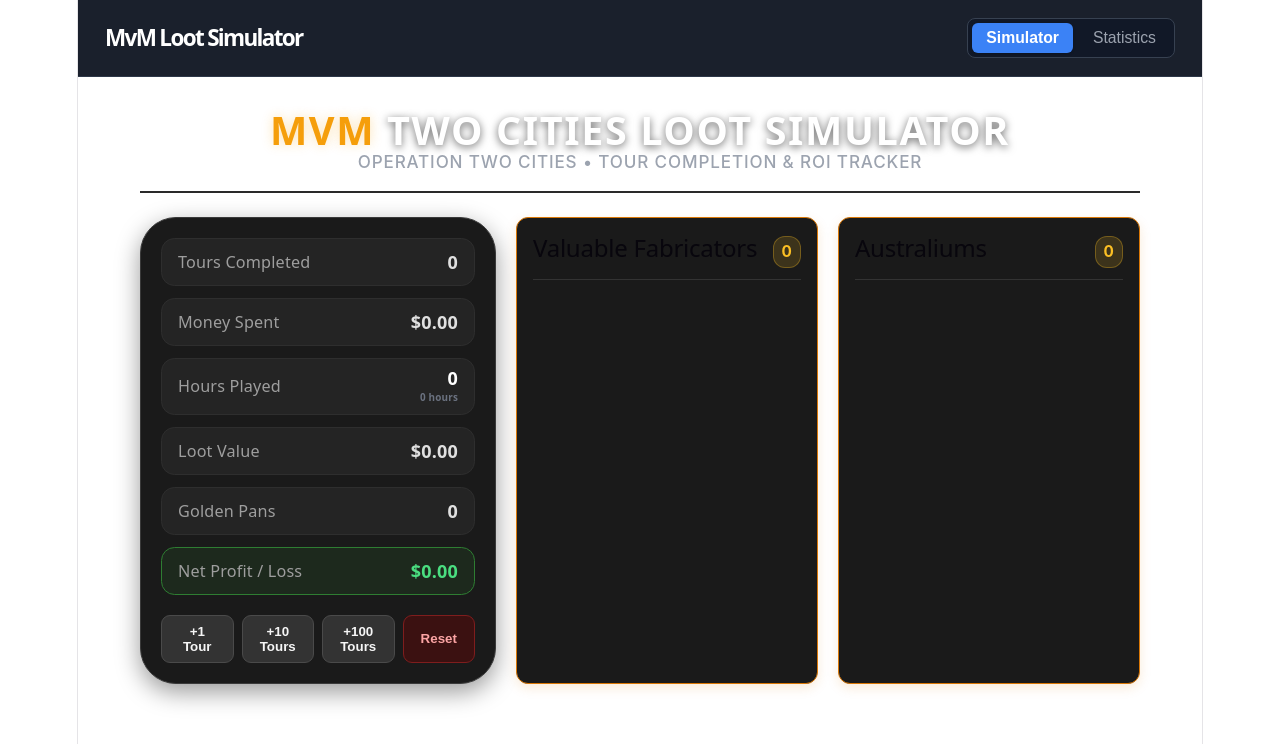
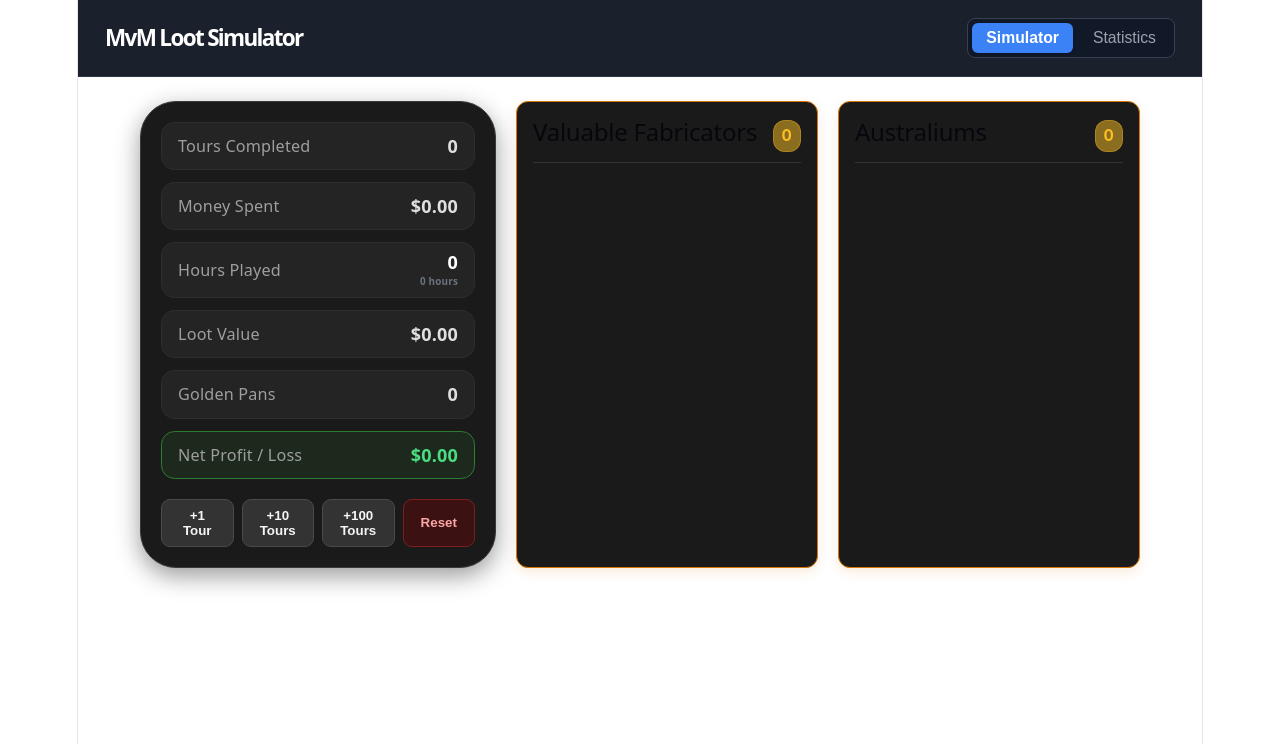
Before and after one commit to MattCumbo99/tf2-mvm-loot-simulator-tc, a React (Vite) app: page / in a window 1280 px wide. Shown: the top 744 px of the page. Built offline with nearby package versions, Linux system fonts and the light colour scheme.

Commit message:
Item group showcase component

```diff
--- /dev/null
+++ b/src/components/ItemGroupShowcase/ItemGroupShowcase.css
@@ -0,0 +1,38 @@
+.grouping-panel {
+  width: 320px;
+  background-color: #1a1a1a;
+  border: 1px solid #d97706;
+  border-radius: 12px;
+  padding: 16px;
+  display: flex;
+  flex-direction: column;
+  box-shadow: 0 4px 12px rgba(217, 119, 6, 0.15);
+}
+
+.grouping-panel-header {
+  display: flex;
+  justify-content: space-between;
+  align-items: center;
+  margin-bottom: 12px;
+  padding-bottom: 8px;
+  border-bottom: 1px solid #333;
+}
+
+.grouping-panel-count {
+  background-color: rgba(251, 191, 36, 0.5);
+  color: #fbbf24;
+  font-weight: 700;
+  font-size: 0.85rem;
+  padding: 2px 8px;
+  border-radius: 12px;
+  border: 1px solid rgba(251, 191, 36, 0.3);
+}
+
+.item-area {
+  max-height: 400px;
+  overflow-y: auto;
+  display: flex;
+  flex-wrap: wrap;
+  gap: 10px;
+  padding-right: 6px;
+}
--- /dev/null
+++ b/src/components/ItemGroupShowcase/ItemGroupShowcase.tsx
@@ -0,0 +1,30 @@
+import type { LootItem } from "../../types/loot-item";
+import { LootItemCard } from "../LootItemCard/LootItemCard";
+import "./ItemGroupShowcase.css";
+
+interface ItemGroupShowcaseProps {
+  title: string;
+  items: LootItem[];
+  maxItems?: number;
+}
+
+export function ItemGroupShowcase({
+  title,
+  items,
+  maxItems = 20,
+}: ItemGroupShowcaseProps) {
+  return (
+    <div className="grouping-panel">
+      <div className="grouping-panel-header">
+        <h2>{title}</h2>
+        <span className="grouping-panel-count">{items.length}</span>
+      </div>
+
+      <div className="item-area">
+        {items.slice(0, maxItems).map((item) => (
+          <LootItemCard item={item} />
+        ))}
+      </div>
+    </div>
+  );
+}
--- a/src/views/SimulatorView/SimulatorView.tsx
+++ b/src/views/SimulatorView/SimulatorView.tsx
@@ -1,4 +1,4 @@
-import { LootItemCard } from "../../components/LootItemCard/LootItemCard";
+import { ItemGroupShowcase } from "../../components/ItemGroupShowcase/ItemGroupShowcase";
 import { StatsBar } from "../../components/StatsBar/StatsBar";
 import { TourSummaryCard } from "../../components/TourSummaryCard/TourSummaryCard";
 import type { MvmSimulator } from "../../types/mvm-simuator";
@@ -11,15 +11,6 @@
 export function SimulatorView({ simulator }: SimulatorViewProps) {
   return (
     <div className="simulator-container">
-      <header className="simulator-header">
-        <h1 className="simulator-title">
-          <span className="title-highlight">MvM</span> Two Cities Loot Simulator
-        </h1>
-        <p className="simulator-subtitle">
-          Operation Two Cities • Tour Completion & ROI Tracker
-        </p>
-      </header>
-
       <div className="top-dashboard-container">
         <div className="stats-panel">
           <StatsBar
@@ -29,35 +20,12 @@
           />
         </div>
 
-        <div className="valuables-panel">
-          <div className="valuables-panel-header">
-            <h2>Valuable Fabricators</h2>
-            <span className="valuables-count">
-              {simulator.highValueFabs.length}
-            </span>
-          </div>
+        <ItemGroupShowcase
+          title="Valuable Fabricators"
+          items={simulator.highValueFabs}
+        />
 
-          <div className="valuables-scroll-area">
-            {simulator.highValueFabs.slice(0, 20).map((item) => (
-              <LootItemCard item={item} />
-            ))}
-          </div>
-        </div>
-
-        <div className="valuables-panel">
-          <div className="valuables-panel-header">
-            <h2>Australiums</h2>
-            <span className="valuables-count">
-              {simulator.australiums.length}
-            </span>
-          </div>
-
-          <div className="valuables-scroll-area">
-            {simulator.australiums.slice(0, 50).map((item) => (
-              <LootItemCard item={item} />
-            ))}
-          </div>
-        </div>
+        <ItemGroupShowcase title="Australiums" items={simulator.australiums} />
       </div>
 
       <div className="tour-history-list">
```
